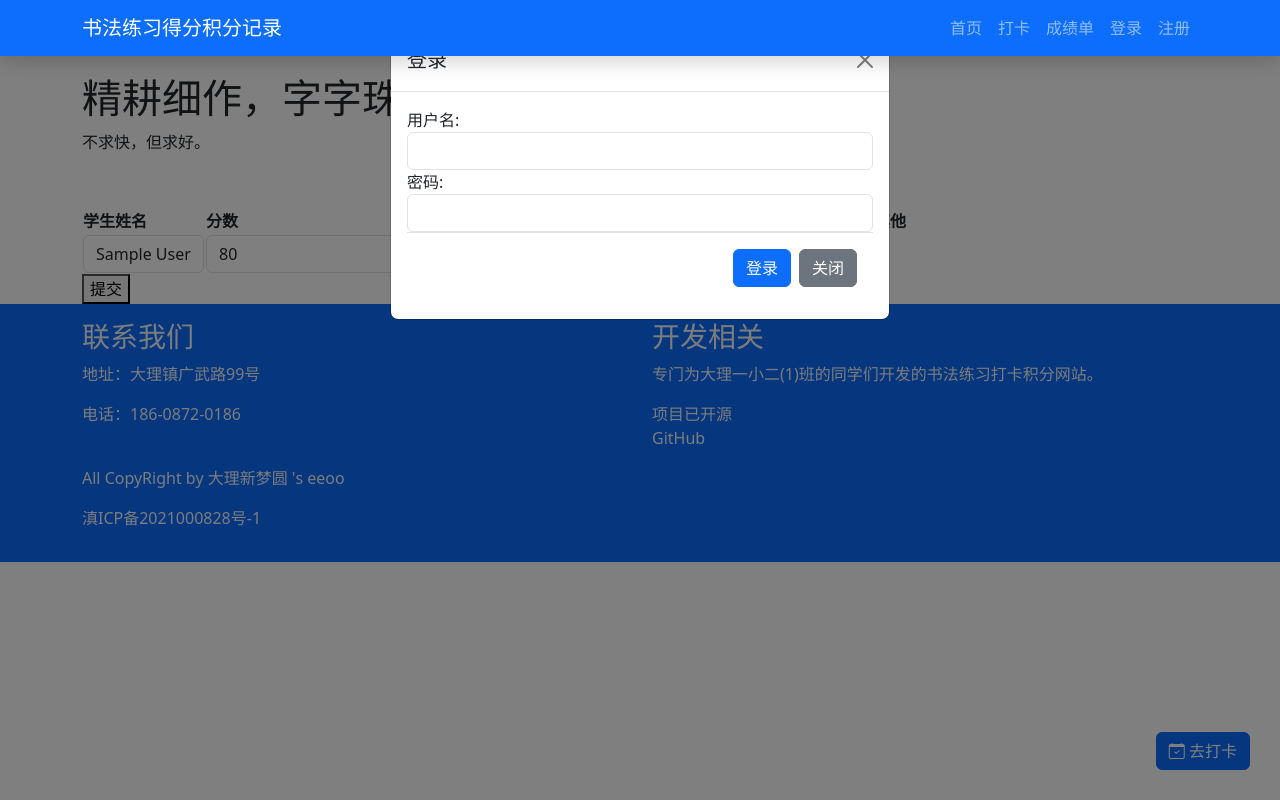
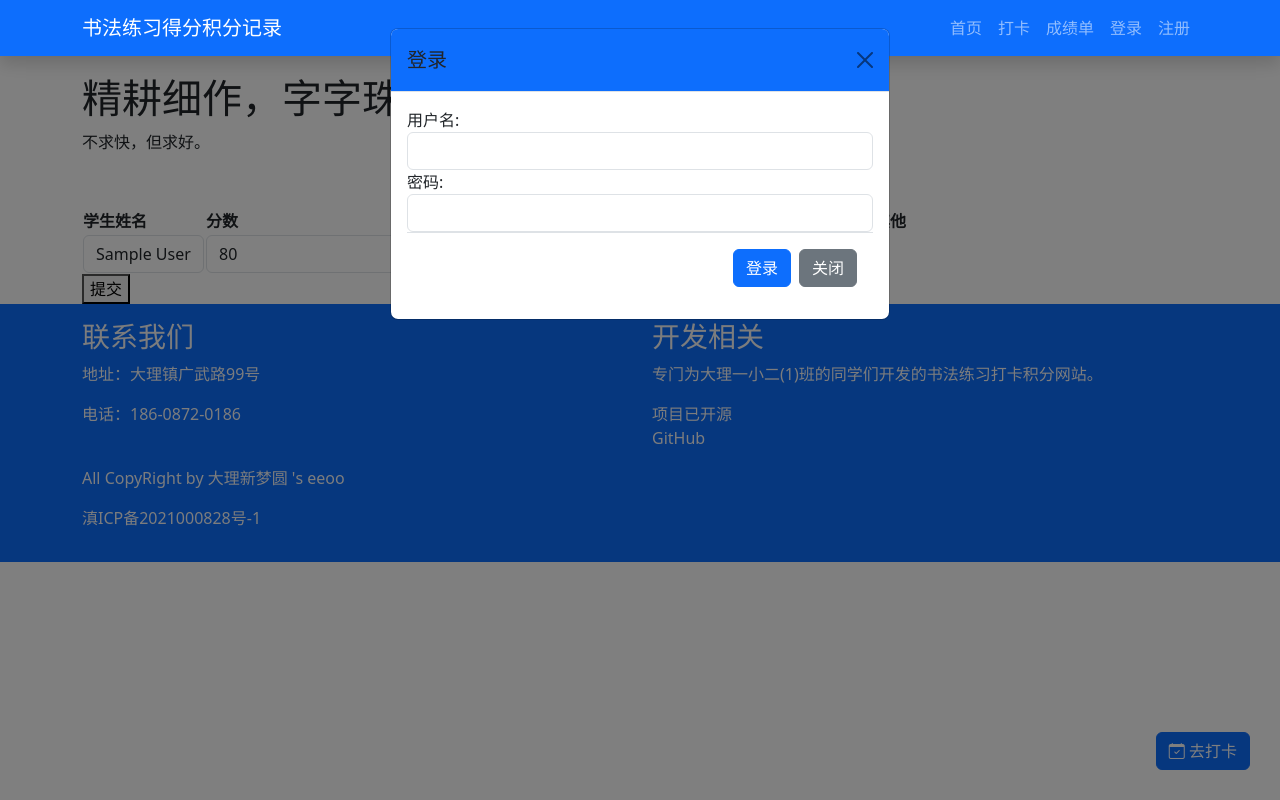
Before and after one commit to Myeeoo/Student_Calligraphy_practice, a Django app: page /add_score/ in a window 1280 px wide, after a click on "登录". Run offline with Django 4.2, Linux system fonts and the light colour scheme; tables that the repository leaves empty hold one stand-in row (values such as "Sample post"); some libraries are stand-ins or nearby versions.

Commit message:
修改登录窗口和注册窗口顶层

```diff
--- a/myapp/templates/base.html
+++ b/myapp/templates/base.html
@@ -134,10 +134,10 @@
     </nav>
     <div class="modal-dialog modal-sm" id="popup" style="display: none;">这是一个提示窗体</div>
 <!-- 登录弹窗 -->
-<div class="modal fade" id="loginModal" tabindex="-1" aria-labelledby="loginModalLabel" aria-hidden="true">
+<div class="modal fade" id="loginModal" tabindex="-1" aria-labelledby="loginModalLabel" aria-hidden="true" style="z-index: 9999;">
     <div class="modal-dialog">
       <div class="modal-content">
-        <div class="modal-header">
+        <div class="modal-header bg-primary">
           <h5 class="modal-title" id="loginModalLabel">登录</h5>
           <button type="button" class="btn-close" data-bs-dismiss="modal" aria-label="Close"></button>
         </div>
@@ -166,10 +166,10 @@
   </div>
 
   <!-- 注册弹窗 -->
-  <div class="modal fade" id="signupModal" tabindex="-1" aria-labelledby="signupModalLabel" aria-hidden="true">
+  <div class="modal fade" id="signupModal" tabindex="-1" aria-labelledby="signupModalLabel" aria-hidden="true" style="z-index: 9999;">
     <div class="modal-dialog">
       <div class="modal-content">
-        <div class="modal-header">
+        <div class="modal-header bg-primary">
           <h5 class="modal-title" id="signupModalLabel">注册</h5>
           <button type="button" class="btn-close" data-bs-dismiss="modal" aria-label="Close"></button>
         </div>
```
